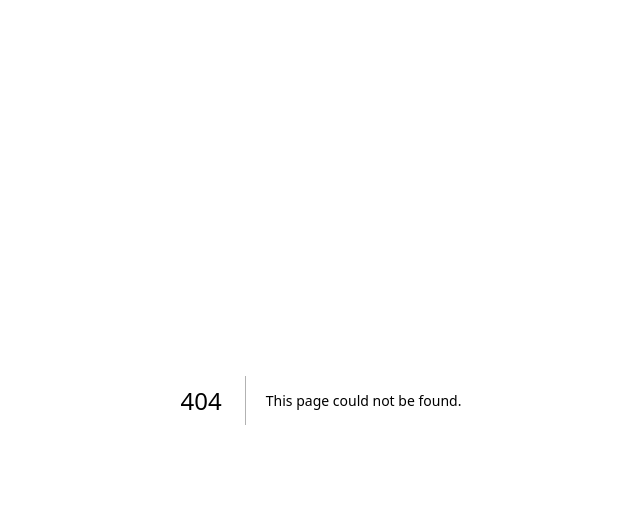
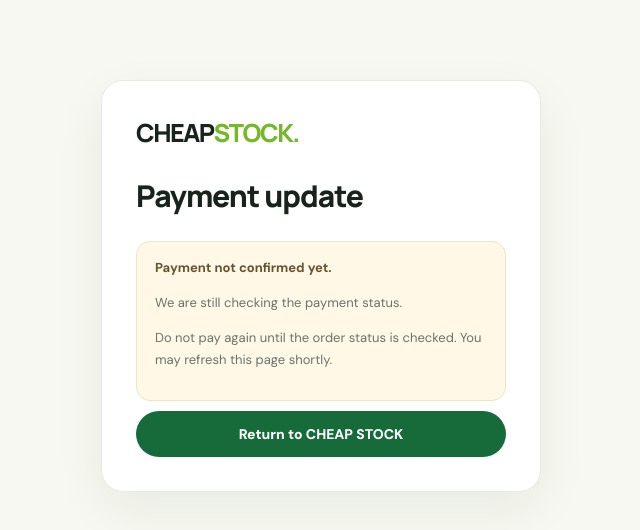
Before and after one commit to SPOREADVENTURESLIMITED/cheap-stock, a Next.js app: page /payment/result in a window 1280 px wide. Before the commit this address had no page. Shown: the top 530 px of the page, without its empty margins (319-959 px from the left). Built offline with nearby package versions, Linux system fonts and the light colour scheme.

Commit message:
Add Pesapal customer payment return flow

```diff
--- /dev/null
+++ b/app/payment/result/page.tsx
@@ -0,0 +1,5 @@
+import Link from 'next/link';
+import {getDb} from '@/lib/cloudflare/db';
+export const dynamic='force-dynamic';
+type PaymentResult={order_number:string,total:number,payment_status:string,status:string,confirmation_code:string|null};
+export default async function PaymentResult({searchParams}:{searchParams:Promise<{order?:string;status?:string}>}){const params=await searchParams;let payment:PaymentResult|null=null;if(params.order){try{const db=await getDb();payment=await db.prepare('SELECT o.order_number,o.total,o.payment_status,p.status,p.confirmation_code FROM orders o LEFT JOIN payments p ON p.order_id=o.id WHERE o.order_number=? ORDER BY p.created_at DESC LIMIT 1').bind(params.order).first<PaymentResult>()}catch{}}return <main className="admin-shell"><section className="admin-card"><a className="logo" href="/">CHEAP<span>STOCK.</span></a><h1>Payment update</h1>{payment?.payment_status==='paid'?<div className="success"><strong>Payment confirmed.</strong><p>Order {payment.order_number} · UGX {payment.total.toLocaleString('en-UG')}</p><p>Transaction: {payment.confirmation_code||'Verified by Pesapal'}</p></div>:<div className="notice"><strong>Payment not confirmed yet.</strong><p>{payment?('Order '+payment.order_number+' is currently '+payment.payment_status+'.'):params.status==='cancelled'?'The payment page was cancelled.':'We are still checking the payment status.'}</p><p>Do not pay again until the order status is checked. You may refresh this page shortly.</p></div>}<Link className="btn primary full" href="/">Return to CHEAP STOCK</Link></section></main>}
```
